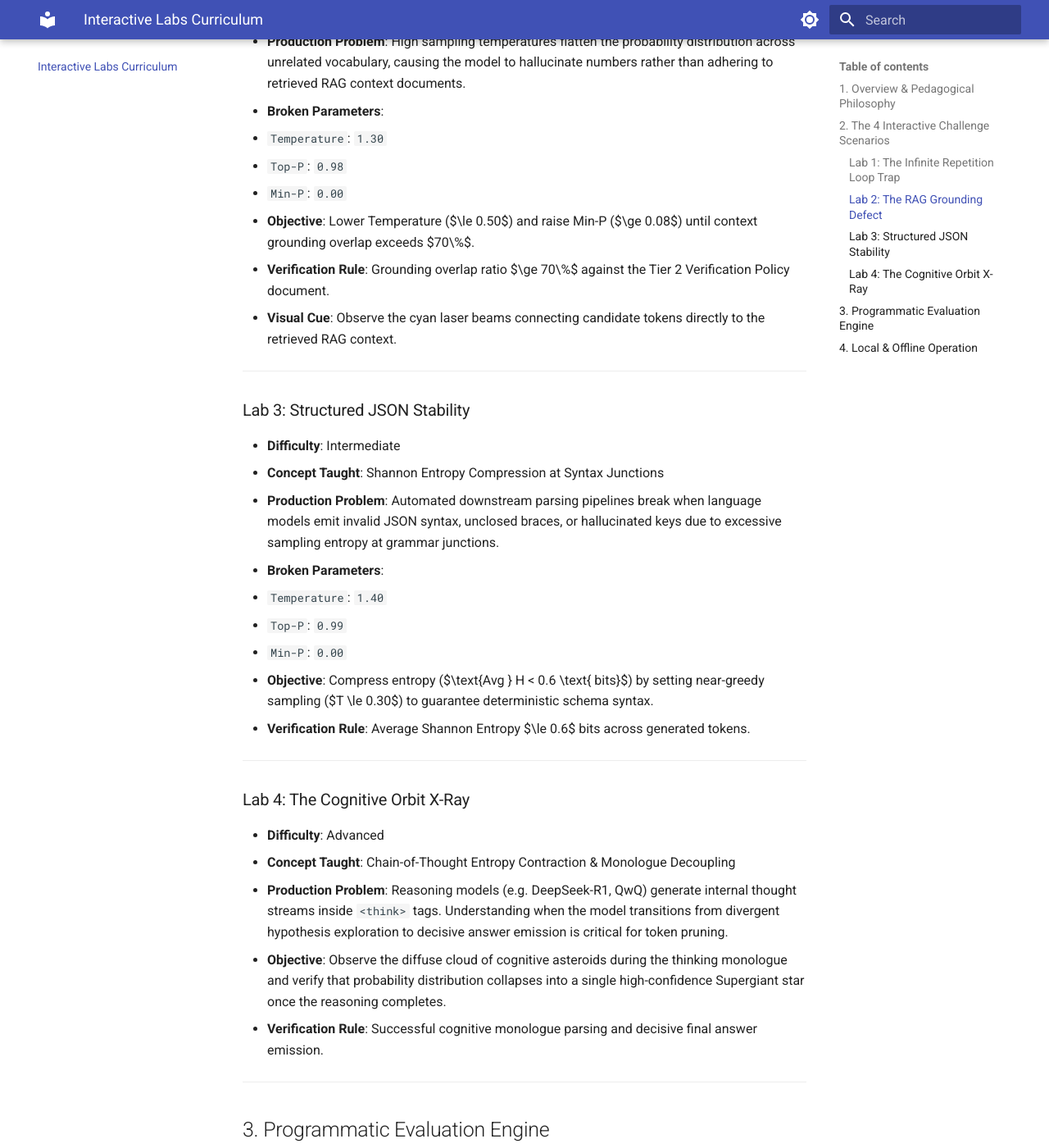
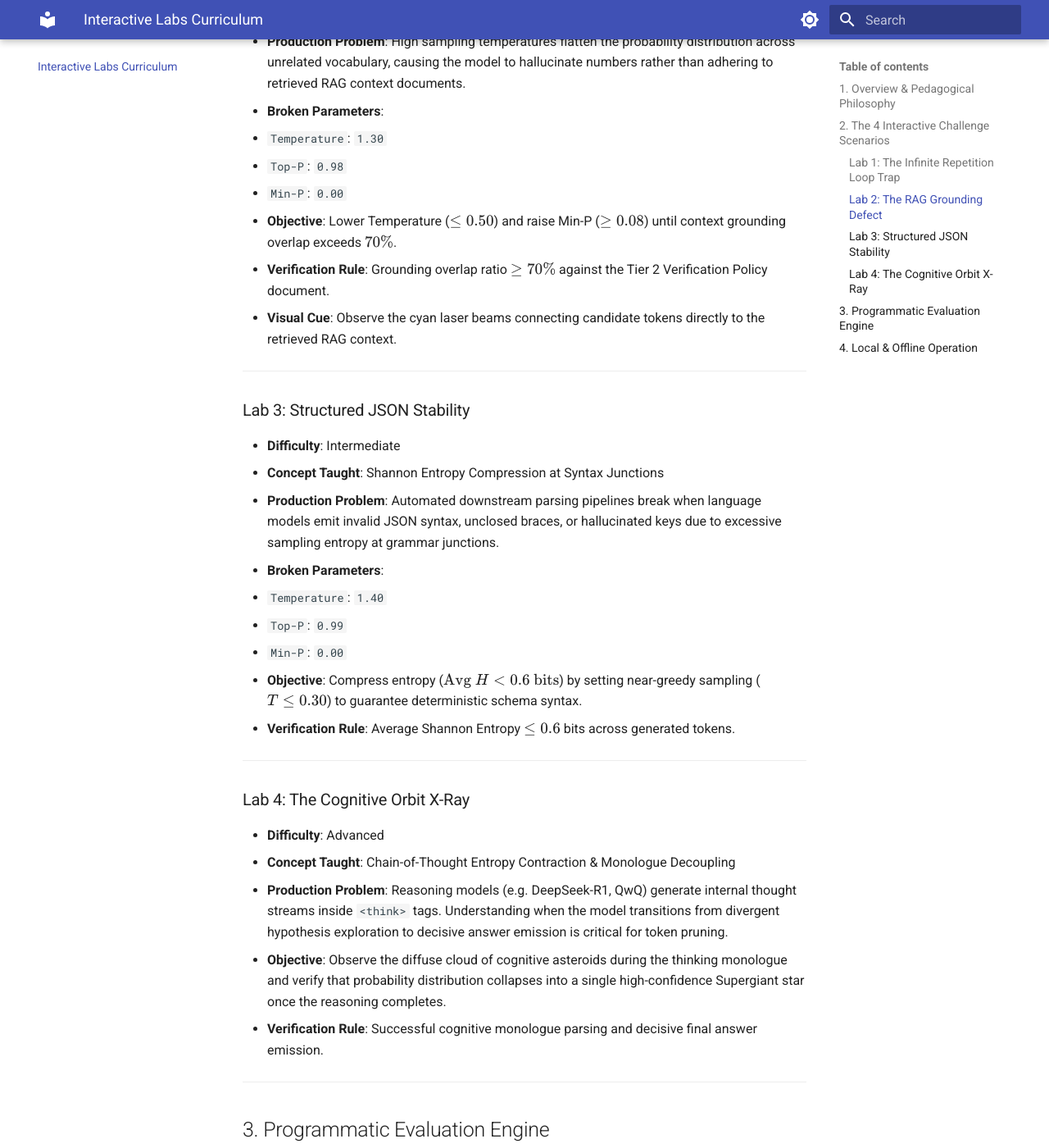
Before and after one commit to thokchomlolet03-cpu/the-token-cosmos, an MkDocs documentation site: the page built from docs/interactive_labs.md, in a window 1280 px wide and 1400 px high, scrolled down 1683 px. Shown: the whole window at 82% size. Built offline with MkDocs 1.6.1 and Material for MkDocs 9.7.7, drawn with Linux system fonts in a browser that asks for light colours; some of the changed lines change nothing that is shown; some of the changed text lies outside the part shown.

Commit message:
docs: format LaTeX math rendering and fix mkdocs extensions

```diff
--- a/docs/interactive_labs.md
+++ b/docs/interactive_labs.md
@@ -85,10 +85,15 @@
 The lab verification engine ([useLabVerifier.ts](file:///Users/lolet/The%20Token%20Cosmos/frontend/src/components/InteractiveLabs/useLabVerifier.ts)) performs real-time mathematical validation against the token stream:
 
 1. **Repetition N-Gram Check**:
+
    $$\text{RepeatCount} = \sum_{i} \mathbb{I}(\text{token}_{i:i+n} == \text{token}_{j:j+n})$$
+
 2. **Grounding Ratio**:
+
    $$\text{GroundingRatio} = \frac{|\text{Tokens} \cap \text{RAG Context Words}|}{|\text{Total Generated Tokens}|}$$
+
 3. **Shannon Entropy**:
+
    $$H = -\sum_{k} p_k \log_2(p_k)$$
 
 ---
--- /dev/null
+++ b/docs/javascripts/mathjax.js
@@ -0,0 +1,19 @@
+window.MathJax = {
+  tex: {
+    inlineMath: [["\\(", "\\)"]],
+    displayMath: [["\\[", "\\]"]],
+    processEscapes: true,
+    processEnvironments: true
+  },
+  options: {
+    ignoreHtmlClass: ".*|",
+    processHtmlClass: "arithmatex"
+  }
+};
+
+document$.subscribe(() => {
+  MathJax.startup.output.clearCache()
+  MathJax.typesetClear()
+  MathJax.texReset()
+  MathJax.typesetPromise()
+})
--- a/mkdocs.yml
+++ b/mkdocs.yml
@@ -34,8 +34,14 @@
   - pymdownx.inlinehilite
   - pymdownx.snippets
   - pymdownx.superfences
+  - pymdownx.arithmatex:
+      generic: true
   - tables
   - admonition
+
+extra_javascript:
+  - javascripts/mathjax.js
+  - https://unpkg.com/mathjax@3/es5/tex-mml-chtml.js
 
 nav:
   - Welcome: index.md
```
Also changed, not shown: docs/architecture.md (+4 -0 lines), docs/cli_guide.md (+5 -0 lines), docs/glossary.md (+1 -0 lines).
